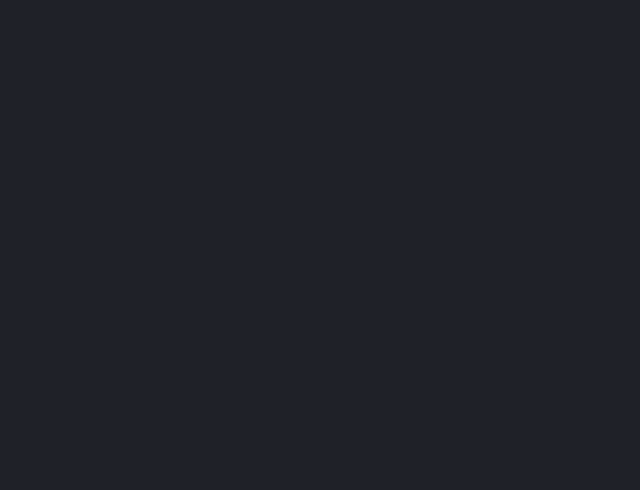
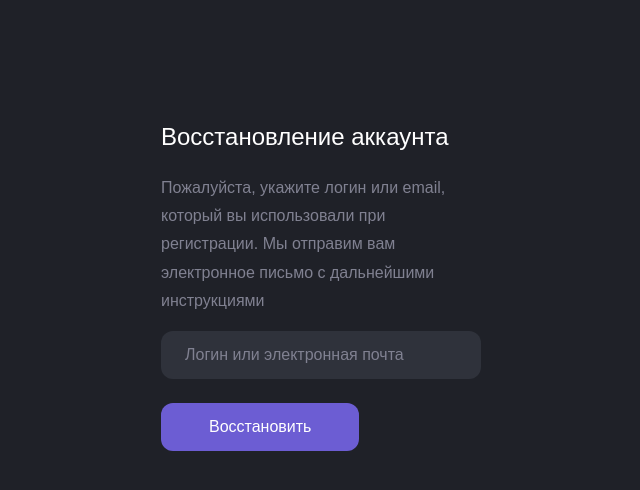
Before and after one commit to NikitaSheremeta/wildhunt-client-personal-cabinet, a Vue app: page /reset-password in a window 1280 px wide. Before the commit this address had no page. Shown: the top 490 px of the page, without its empty margins (319-959 px from the left). Built offline with nearby package versions, Linux system fonts and the light colour scheme; a web font is replaced by a local one.

Commit message:
Added reset password form

```diff
--- a/src/router/index.js
+++ b/src/router/index.js
@@ -2,7 +2,7 @@ import { createRouter, createWebHistory } from 'vue-router';
 
 const routes = [
   {
-    path: '/',
+    path: '/login',
     name: 'Login',
     component: () => import('../views/Login.vue')
   },
@@ -10,6 +10,11 @@ const routes = [
     path: '/signup',
     name: 'Signup',
     component: () => import('../views/Signup.vue')
+  },
+  {
+    path: '/reset-password',
+    name: 'Reset password',
+    component: () => import('../views/ResetPassword.vue')
   }
 ];
 
--- a/src/views/Login.vue
+++ b/src/views/Login.vue
@@ -7,7 +7,7 @@
         <BaseInput
           :class="$style['form-item']"
           type="text"
-          placeholder="Логин или email"
+          placeholder="Логин или электронная почта"
         />
 
         <BaseInput
@@ -19,7 +19,7 @@
         <div :class="$style['form-controls']">
           <BaseButton> Войти </BaseButton>
 
-          <BaseButton tag-name="a" to="forgot-password" color="secondary">
+          <BaseButton tag-name="a" to="reset-password" color="secondary">
             Восстановить аккаунт
           </BaseButton>
         </div>
--- /dev/null
+++ b/src/views/ResetPassword.vue
@@ -0,0 +1,122 @@
+<template>
+  <div class="container" :class="$style.container">
+    <div class="row" :class="$style.row">
+      <form :class="$style.form" @submit.prevent="submitHandler">
+        <h2 :class="$style['form-title']">Восстановление аккаунта</h2>
+
+        <p :class="$style['form-description']">
+          Пожалуйста, укажите логин или email, который вы использовали при
+          регистрации. Мы отправим вам электронное письмо с дальнейшими
+          инструкциями
+        </p>
+
+        <BaseInput
+          :class="$style['form-item']"
+          v-model:value="email"
+          type="text"
+          placeholder="Логин или электронная почта"
+          @input="v$.email.$reset()"
+          @blur="v$.email.$touch()"
+        >
+          <template v-if="isEmailInvalid()" #error>
+            {{ errorMessage.email }}
+          </template>
+        </BaseInput>
+
+        <div :class="$style['form-controls']">
+          <BaseButton> Восстановить </BaseButton>
+        </div>
+      </form>
+    </div>
+  </div>
+</template>
+
+<script>
+import useVuelidate from '@vuelidate/core';
+import { required, email } from '@vuelidate/validators';
+import BaseInput from '../components/framework/BaseInput';
+import BaseButton from '../components/framework/BaseButton';
+import { validationMessages } from '../utils/validation-messages';
+
+export default {
+  components: {
+    BaseInput,
+    BaseButton
+  },
+  data() {
+    return {
+      email: '',
+      errorMessage: {
+        email: ''
+      }
+    };
+  },
+  setup() {
+    return {
+      v$: useVuelidate({ $lazy: true })
+    };
+  },
+  validations() {
+    return {
+      email: {
+        required,
+        email
+      }
+    };
+  },
+  methods: {
+    isEmailInvalid() {
+      const email = this.v$.email;
+
+      if (email.$dirty) {
+        if (email['required'].$invalid) {
+          this.errorMessage.email = validationMessages.EMAIL.REQUIRED;
+
+          return true;
+        }
+
+        if (email['email'].$invalid) {
+          this.errorMessage.email = validationMessages.EMAIL.INCORRECT;
+
+          return true;
+        }
+
+        return false;
+      }
+    },
+    async submitHandler() {
+      const isFormValid = await this.v$.$validate();
+
+      if (!isFormValid) {
+        return false;
+      }
+    }
+  }
+};
+</script>
+
+<style lang="scss" module>
+.row {
+  display: flex;
+  justify-content: center;
+}
+
+.form {
+  margin-top: 96px;
+  margin-bottom: 48px;
+  width: 320px;
+
+  &-title {
+    margin-bottom: 0;
+    font-weight: $font-weight-base;
+  }
+
+  &-description {
+    color: $font-color-secondary;
+  }
+
+  &-controls {
+    margin-top: 24px;
+  }
+}
+</style>
```
